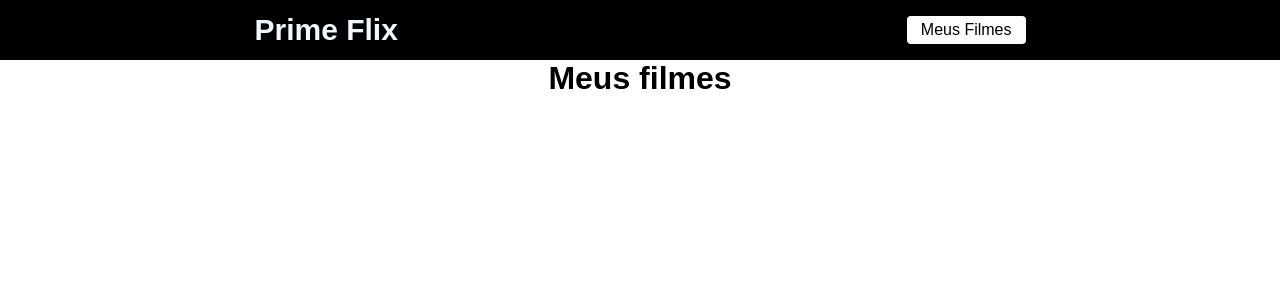
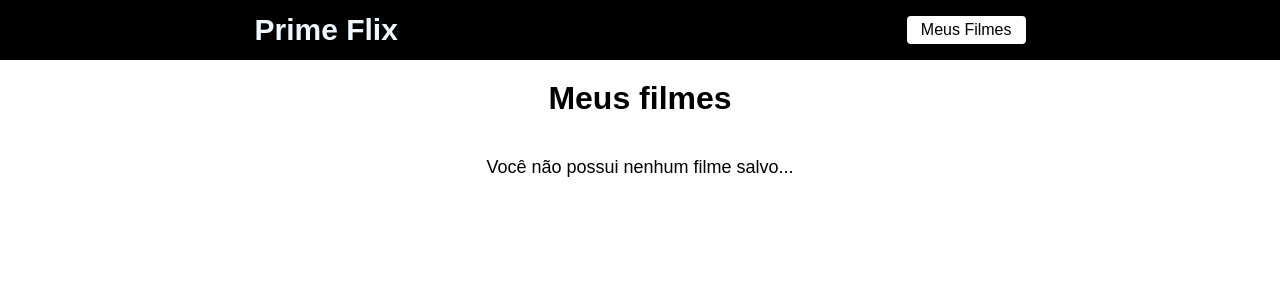
Before and after one commit to henrique-frank/primeflix, a React (Create React App) app: page /favoritos in a window 1280 px wide. Shown: the top 300 px of the page. Built offline with nearby package versions, Linux system fonts and the light colour scheme.

Commit message:
Adding styles to favorite page pt 2

```diff
--- a/src/pages/Favoritos/favoritos.css
+++ b/src/pages/Favoritos/favoritos.css
@@ -5,12 +5,12 @@
     align-items: center;
 }
 .meus-filmes h1{
-    margin-bottom: 20px;
+    margin: 20px;
 
 }
 
 .meus-filmes span{
-    margin-top: 20px;
+    margin: 20px;
     font-size: 18px;
 
 }
@@ -38,7 +38,15 @@
     align-items: center;
 }
 
+.meus-filmes button{
+    margin: 10px 20px;
+    border: 0;
+    border-radius: 2px;
+    padding: 3px;
+    font-size: 15px;
+}
+
 .meus-filmes div a{
     text-decoration: none;
-    color: #116feb;
+    color: white;
 }
--- a/src/pages/Favoritos/index.js
+++ b/src/pages/Favoritos/index.js
@@ -27,6 +27,9 @@ function Favoritos() {
     return(
         <div className="meus-filmes">
             <h1>Meus filmes</h1>
+
+            {filmes.length === 0 && <span>Você não possui nenhum filme salvo...</span>}
+
             <ul>
                 {filmes.map((item) => {
                     return(
--- a/src/pages/Filme/index.js
+++ b/src/pages/Filme/index.js
@@ -72,6 +72,7 @@ function Filme(){
     return(
 
         <div className='filme-info'>
+            <h1>{filme.title}</h1>
             <img src={`https://image.tmdb.org/t/p/original/${filme.backdrop_path}`} alt={filme.title} />
 
             <h3>Sinopse</h3>
```
